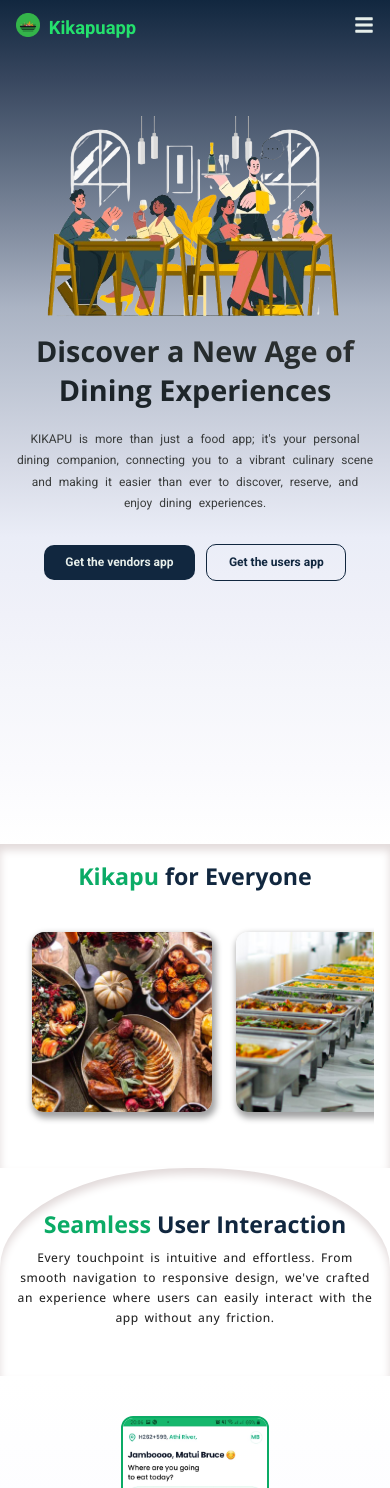
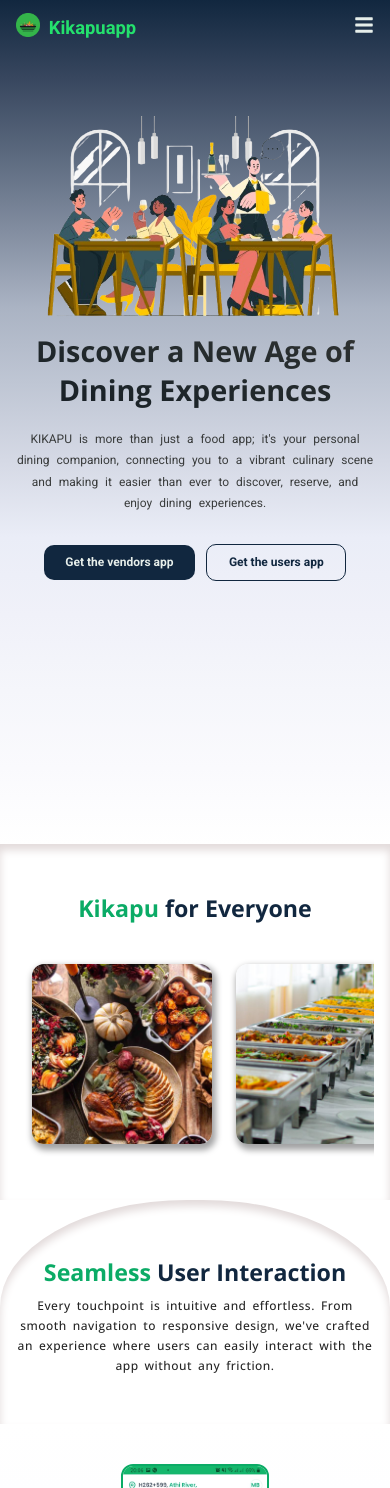
Before and after one commit to Denzel-K/KikapuLandingWeb, a React (Vite) app: page / in a window 390 px wide. Shown: the top 1488 px of the page. Built offline with nearby package versions, Linux system fonts and the light colour scheme.

Commit message:
Padding update

```diff
--- a/src/pages/CheckApp/checkapp.scss
+++ b/src/pages/CheckApp/checkapp.scss
@@ -37,6 +37,10 @@
 			}
 			@media(max-width: 600px){
 				font-size: 1.45rem;
+				padding: 1rem 0 0 0;
+			}
+			@media(max-width: 330px){
+				padding: 0;
 			}
 
 			span{
@@ -74,7 +78,7 @@
 		flex-direction: column;
 		align-items: center;
 		justify-content: center;
-		padding: 1rem 1rem 2.5rem 1rem;
+		padding: 3rem 1rem 2.5rem 1rem;
 		width: 100%;
 		box-shadow: inset 0 6px 8px rgb(226, 218, 218);
 
```
